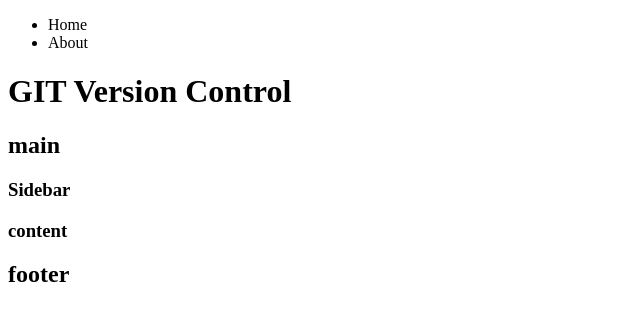
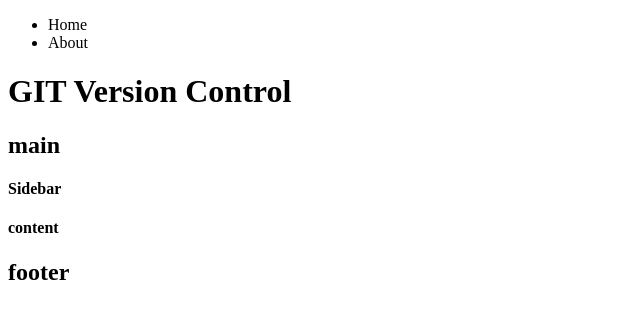
Before and after one commit to DmitryStetsenko/git-test, a plain HTML site: page index.html in a window 1280 px wide. Shown: the full height of the page, 0-640 px from the left. Drawn offline with Linux system fonts and the light colour scheme.

Commit message:
change title & header section h4 -> h3

```diff
--- a/index.html
+++ b/index.html
@@ -5,7 +5,7 @@
     <meta http-equiv="X-UA-Compatible" content="IE=edge">
     <meta name="viewport" content="width=device-width, initial-scale=1.0">
     <link rel="stylesheet" href="css/style.css">
-    <title>GIT</title>
+    <title>My site</title>
 </head>
 <body>
     <ul class="menu">
@@ -16,10 +16,10 @@
     <div class="main">
         <h2>main</h2>
         <div class="sidebar">
-            <h3>Sidebar</h3>
+            <h4>Sidebar</h4>
         </div>
         <div class="content">
-            <h3>content</h3>
+            <h4>content</h4>
         </div>
     </div>
     <div class="footer">
```
